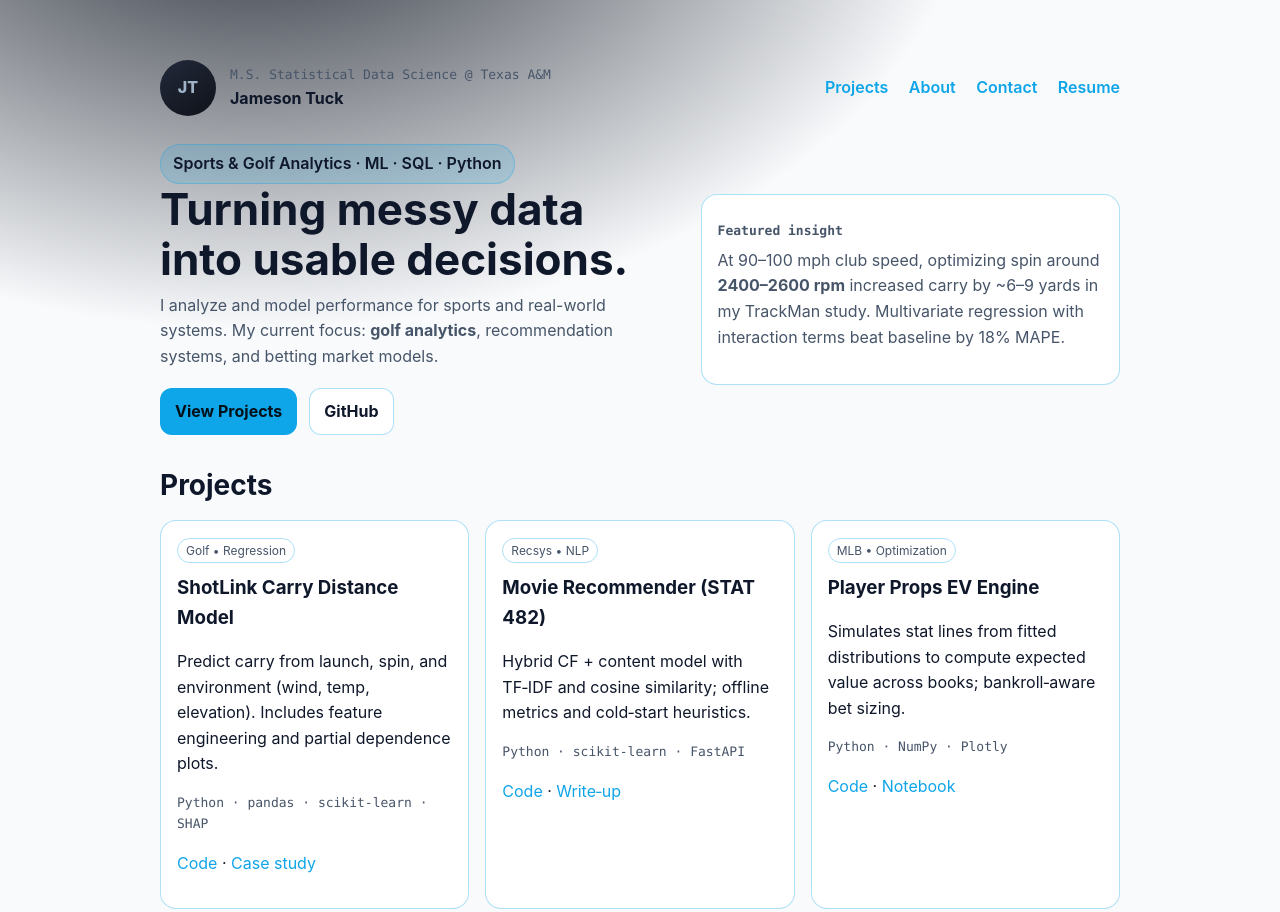
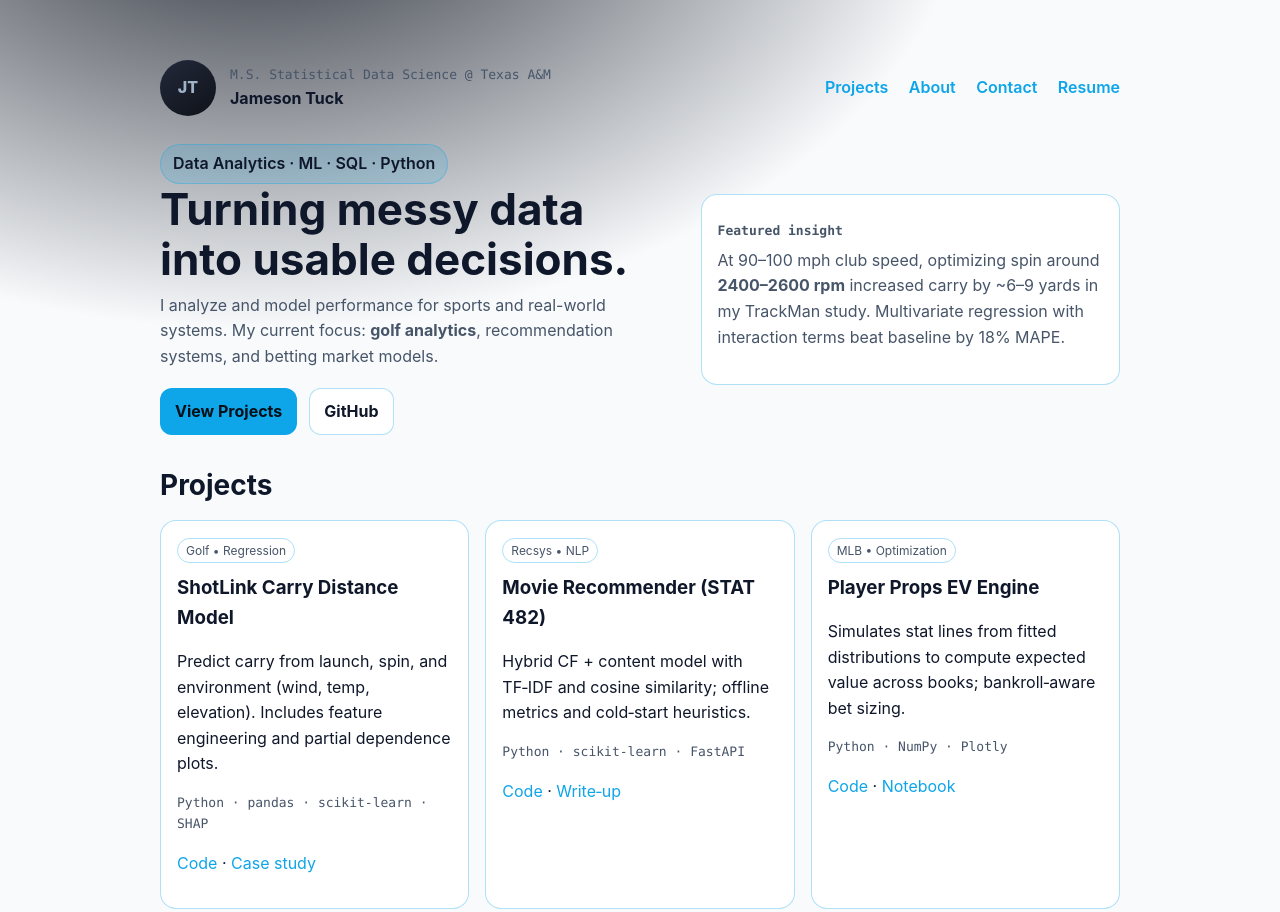
Before and after one commit to jamesontuck1/jamesontuck1.github.io, a plain HTML site: page index.html in a window 1280 px wide. Shown: the top 912 px of the page. Drawn offline with Linux system fonts and the light colour scheme.

Commit message:
Update index.html

```diff
--- a/index.html
+++ b/index.html
@@ -88,7 +88,7 @@
     <!-- Hero -->
     <section class="hero" id="home">
       <div>
-        <span class="pill">Sports & Golf Analytics · ML · SQL · Python</span>
+        <span class="pill">Data Analytics · ML · SQL · Python</span>
         <h1>Turning messy data into usable decisions.</h1>
         <p>
           I analyze and model performance for sports and real-world systems. My current focus:
```
